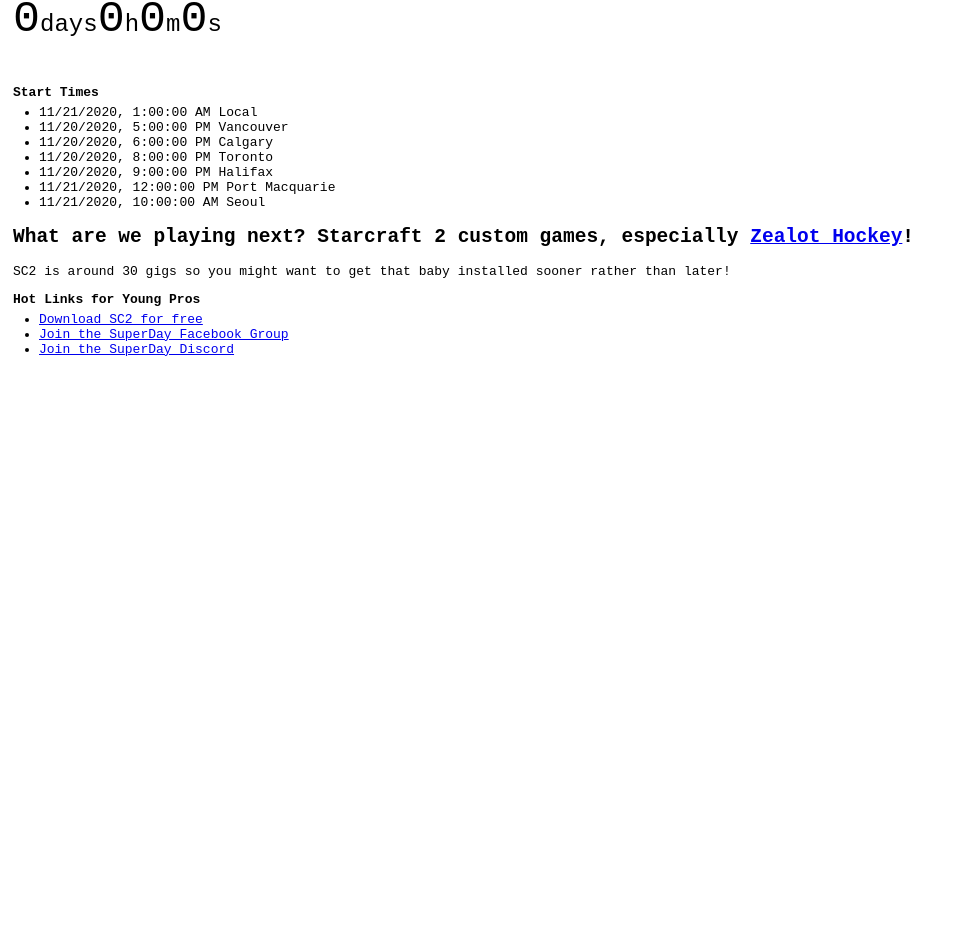
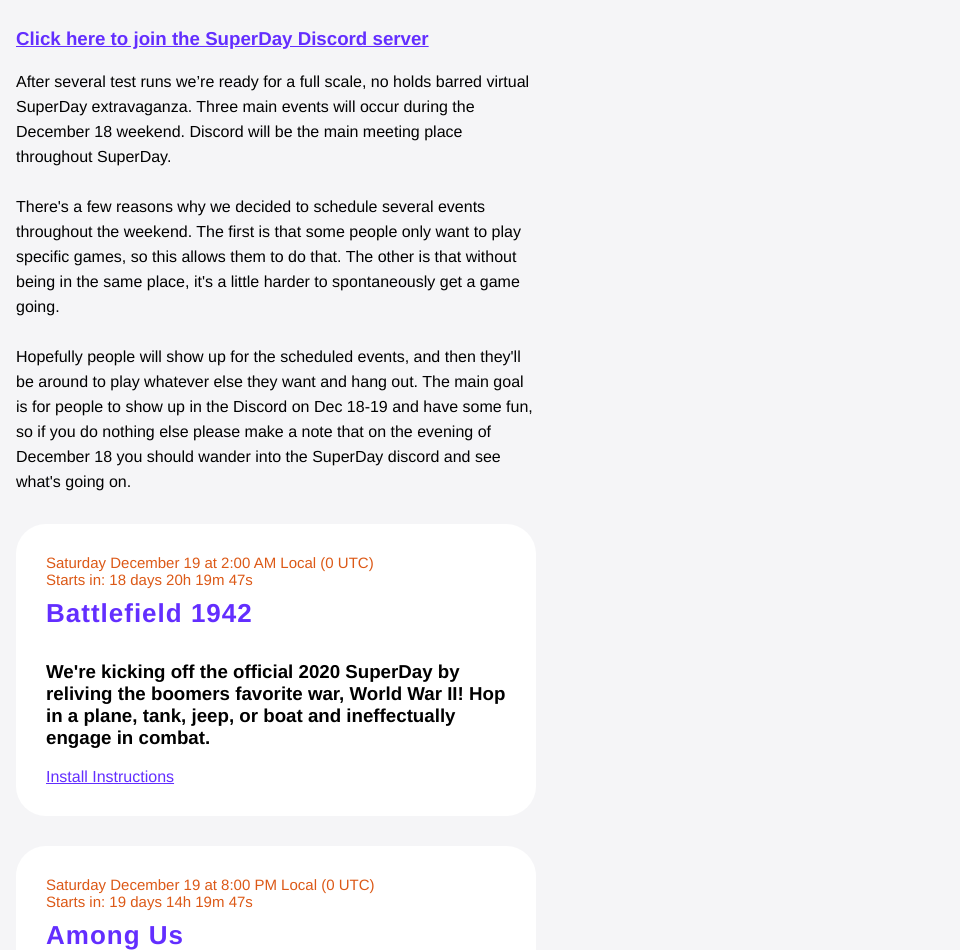
Before and after one commit to aidan-waite/superday-site, a plain HTML site: page index.html in a window 1280 px wide. Shown: the part 148-1098 px from the top of the page, without its empty margins (0-960 px from the left). Before the commit the page ends 800 px from the top, so only its background shows below. Drawn offline with Linux system fonts and the light colour scheme.

Commit message:
Support for any number of countdown objects, details for 2020 official superday, bf1942 install instructions

```diff
--- a/index.html
+++ b/index.html
@@ -1,145 +1,269 @@
 <html>
   <head>
-    <title>SuperDay Countdown</title>
+    <title>SuperDay Event Info</title>
+    <meta http-equiv="Content-Type" content="text/html; charset=utf-8" />
     <meta name="viewport" content="width=device-width, initial-scale=1" />
     <style>
       html {
-        padding: 0;
+        padding: 8px;
         margin: 0;
-        font-family: monospace;
+        font-family: "Helvetica Neue", "Helvetica", "Arial", sans-serif;
+        background-color: #f5f5f7;
       }
+
       body {
-        padding: 5px;
+        max-width: 520px;
       }
-      #countdown {
-        font-size: 24px;
-        width: 100%;
-        margin: 20px 0 40px 0;
+
+      p {
+        font-weight: 300;
+        line-height: 25px;
       }
-      #countdown span {
-        font-size: 45px;
+
+      h1 {
+        color: #0e90db;
+        font-size: 44px;
+        margin: 0;
       }
-      h1 {
-        font-size: 50px;
-        color: #2d2d2d;
+
+      h2 {
+        color: #632eff;
+        letter-spacing: 1px;
+        font-size: 26px;
       }
-      h3 {
-        font-weight: 300;
-        margin: 5px 0;
+
+      .time {
+        color: #dc5917;
+        font-weight: 400;
+        font-size: 15px;
       }
-      h4 {
-        margin: 5px 0;
+
+      .time.large {
+        font-size: 30px;
       }
-      ul {
-        padding: 0px 0 0 26px;
-        margin: 2px 0;
+
+      .time p {
+        margin: 0;
+        line-height: normal;
+      }
+
+      .card {
+        margin: 30px 0;
+        padding: 30px;
+        border-radius: 30px;
+        background-color: white;
+      }
+
+      .card h2 {
+        margin: 10px 0px 32px 0px;
+      }
+
+      a {
+        color: #632eff;
       }
     </style>
   </head>
   <body>
-    <h1>SuperDay OFFICIAL EVENT</h1>
-    <h3>The next SuperDay event starts in...</h3>
-    <div id="countdown">
-      <span id="days"></span>days<span id="hours"></span>h<span
-        id="minutes"
-      ></span
-      >m<span id="seconds"></span>s
+    <h1>SuperDay</h1>
+    <div
+      class="countdown time large"
+      data-year="2020"
+      data-month="11"
+      data-day="19"
+      data-hour="2"
+    >
+      <h3>
+        Starts in:
+        <span class="days"></span> days <span class="hours"></span>h
+        <span class="minutes"></span>m <span class="seconds"></span>s
+      </h3>
     </div>
-    <h4>Start Times</h4>
-    <ul>
-      <li><span id="local-start-time"></span> Local</li>
-      <li><span id="vancouver-start-time"></span> Vancouver</li>
-      <li><span id="calgary-start-time"></span> Calgary</li>
-      <li><span id="toronto-start-time"></span> Toronto</li>
-      <li><span id="halifax-start-time"></span> Halifax</li>
-      <li><span id="port-macquarie-start-time"></span> Port Macquarie</li>
-      <li><span id="seoul-start-time"></span> Seoul</li>
-    </ul>
-    <h2>
-      What are we playing next? Starcraft 2 custom games, especially
-      <a href="https://www.zealothockey.net/" target="_blank">Zealot Hockey</a>!
-    </h2>
+    <h3>
+      <a href="https://discord.gg/kSzTWEh" target="_blank"
+        >Click here to join the SuperDay Discord server</a
+      >
+    </h3>
+
     <p>
-      SC2 is around 30 gigs so you might want to get that baby installed sooner
-      rather than later!
+      After several test runs we’re ready for a full scale, no holds barred
+      virtual SuperDay extravaganza. Three main events will occur during the
+      December 18 weekend. Discord will be the main meeting place throughout
+      SuperDay.<br /><br />
+      There's a few reasons why we decided to schedule several events throughout
+      the weekend. The first is that some people only want to play specific
+      games, so this allows them to do that. The other is that without being in
+      the same place, it's a little harder to spontaneously get a game going.<br /><br />
+      Hopefully people will show up for the scheduled events, and then they'll
+      be around to play whatever else they want and hang out. The main goal is
+      for people to show up in the Discord on Dec 18-19 and have some fun, so if
+      you do nothing else please make a note that on the evening of December 18
+      you should wander into the SuperDay discord and see what's going on.
     </p>
-    <h4>Hot Links for Young Pros</h4>
-    <ul>
-      <li>
+
+    <div class="card">
+      <!--bf1942: 7pm Calgary, 10pm Halifax, 11am Seoul-->
+      <div
+        class="countdown time"
+        data-year="2020"
+        data-month="11"
+        data-day="19"
+        data-hour="2"
+      >
+        <p class="start-time"></p>
+        <p>
+          Starts in:
+          <span class="days"></span> days <span class="hours"></span>h
+          <span class="minutes"></span>m <span class="seconds"></span>s
+        </p>
+      </div>
+      <h2>Battlefield 1942</h2>
+      <h3>
+        We're kicking off the official 2020 SuperDay by reliving the boomers
+        favorite war, World War II! Hop in a plane, tank, jeep, or boat and
+        ineffectually engage in combat.
+      </h3>
+      <a href="./install-instructions/bf1942/index.html" target="_blank"
+        >Install Instructions</a
+      >
+    </div>
+
+    <div class="card">
+      <!--among us: 1pm Calgary, 4pm Halifax, 5am Seoul-->
+      <div
+        class="countdown time"
+        data-year="2020"
+        data-month="11"
+        data-day="19"
+        data-hour="20"
+      >
+        <p class="start-time"></p>
+        <p>
+          Starts in:
+          <span class="days"></span> days <span class="hours"></span>h
+          <span class="minutes"></span>m <span class="seconds"></span>s
+        </p>
+      </div>
+      <h2>Among Us</h2>
+      <h3>
+        Similarly to Battlefield 1942, Among Us is about murdering eachother
+        except more sneakylike. Please don’t talk during or between rounds or at
+        all. PC version is recommended as the mobile version is a little hard to
+        use.
+      </h3>
+      <p>
+        Download for free on
+        <a
+          href="https://apps.apple.com/us/app/among-us/id1351168404?ls=1"
+          target="_blank"
+          >iOS</a
+        >
+        and
+        <a
+          href="https://play.google.com/store/apps/details?id=com.innersloth.spacemafia"
+          target="_blank"
+          >Android</a
+        >
+        or for $5 on
+        <a
+          href="https://store.steampowered.com/app/945360/Among_Us/"
+          target="_blank"
+          >PC</a
+        >
+      </p>
+    </div>
+    <!-- SC2 8pm Calg, 11pm Hal, 12 noon Seoul -->
+    <div class="card">
+      <div
+        class="countdown time"
+        data-year="2020"
+        data-month="11"
+        data-day="20"
+        data-hour="3"
+      >
+        <p class="start-time"></p>
+        <p>
+          Starts in:
+          <span class="days"></span> days <span class="hours"></span>h
+          <span class="minutes"></span>m <span class="seconds"></span>s
+        </p>
+      </div>
+      <h2>SC2 Customs</h2>
+      <h3>
+        Zealot Hockey, Tower Defense, Chinese-only tool tips, amateurish game
+        design... SC2 customs have it all! No RTS experience required. Game is
+        30 gigs so install it now or cry later.
+      </h3>
+      <p>
+        Download for free for
         <a href="https://starcraft2.com/en-us/" target="_blank"
-          >Download SC2 for free</a
+          >Mac OS and Windows</a
         >
-      </li>
-      <li>
-        <a href="https://www.facebook.com/groups/superday" target="_blank"
-          >Join the SuperDay Facebook Group</a
-        >
-      </li>
-      <li>
-        <a href="https://discord.gg/kSzTWEh">Join the SuperDay Discord</a>
-      </li>
-    </ul>
+      </p>
+    </div>
   </body>
 
   <script>
-    const eventStartDate = new Date(Date.UTC(2020, 10, 21, 1, 0, 0, 0))
+    const countdownElements = document.getElementsByClassName("countdown")
 
-    document.getElementById(
-      "local-start-time"
-    ).innerHTML = eventStartDate.toLocaleString()
-    document.getElementById(
-      "vancouver-start-time"
-    ).innerHTML = eventStartDate.toLocaleString("en-US", {
-      timeZone: "America/Vancouver",
-    })
-    document.getElementById(
-      "calgary-start-time"
-    ).innerHTML = eventStartDate.toLocaleString("en-US", {
-      timeZone: "America/Edmonton",
-    })
-    document.getElementById(
-      "toronto-start-time"
-    ).innerHTML = eventStartDate.toLocaleString("en-US", {
-      timeZone: "America/Toronto",
-    })
-    document.getElementById(
-      "halifax-start-time"
-    ).innerHTML = eventStartDate.toLocaleString("en-US", {
-      timeZone: "America/Halifax",
-    })
-    document.getElementById(
-      "port-macquarie-start-time"
-    ).innerHTML = eventStartDate.toLocaleString("en-US", {
-      timeZone: "Australia/Sydney",
-    })
-    document.getElementById(
-      "seoul-start-time"
-    ).innerHTML = eventStartDate.toLocaleString("en-US", {
-      timeZone: "Asia/Seoul",
-    })
+    for (const element of countdownElements) {
+      const year = element.dataset.year
+      const month = element.dataset.month
+      const day = element.dataset.day
+      const hour = element.dataset.hour
 
-    const daysElement = document.getElementById("days")
-    const hoursElement = document.getElementById("hours")
-    const minutesElement = document.getElementById("minutes")
-    const secondsElement = document.getElementById("seconds")
+      const endDate = new Date(Date.UTC(year, month, day, hour, 0, 0, 0))
+      updateCountdown(endDate, element)
+      setInterval(() => {
+        updateCountdown(endDate, element)
+      }, 1000)
 
-    updateCountdown()
+      const dayName = new Intl.DateTimeFormat("en-US", {
+        weekday: "long",
+      }).format(endDate)
+      const monthName = new Intl.DateTimeFormat("en-US", {
+        month: "long",
+      }).format(endDate)
+      const timeWithAMPM = new Intl.DateTimeFormat("en-US", {
+        hour: "numeric",
+        minute: "numeric",
+        hour12: true,
+      }).format(endDate)
 
-    timer = setInterval(() => {
-      updateCountdown()
-    }, 1000)
+      // the offset is positive if the local timezone is behind UTC
+      const timezone = -endDate.getTimezoneOffset() / 60
+      const timezonePrefix = timezone > 0 ? "+" : ""
 
-    function updateCountdown() {
+      const starttime = element.querySelector(".start-time")
+      if (starttime) {
+        starttime.innerHTML =
+          dayName +
+          " " +
+          monthName +
+          " " +
+          endDate.getDate() +
+          " at " +
+          timeWithAMPM +
+          " Local (" +
+          timezonePrefix +
+          timezone +
+          " UTC)"
+      }
+    }
+
+    function updateCountdown(endDate, parentElement) {
       const now = new Date()
-      const diff = eventStartDate.getTime() - now.getTime()
+      const diff = endDate.getTime() - now.getTime()
+
+      const daysElement = parentElement.querySelector(".days")
+      const hoursElement = parentElement.querySelector(".hours")
+      const minutesElement = parentElement.querySelector(".minutes")
+      const secondsElement = parentElement.querySelector(".seconds")
 
       if (diff <= 0) {
         daysElement.innerHTML = "0"
         hoursElement.innerHTML = "0"
         minutesElement.innerHTML = "0"
         secondsElement.innerHTML = "0"
-
-        clearInterval(timer)
       } else {
         let seconds = Math.floor(diff / 1000)
         let minutes = Math.floor(seconds / 60)
```
Also changed, not shown: install-instructions/bf1942/index.html (added, +104 -0 lines).
